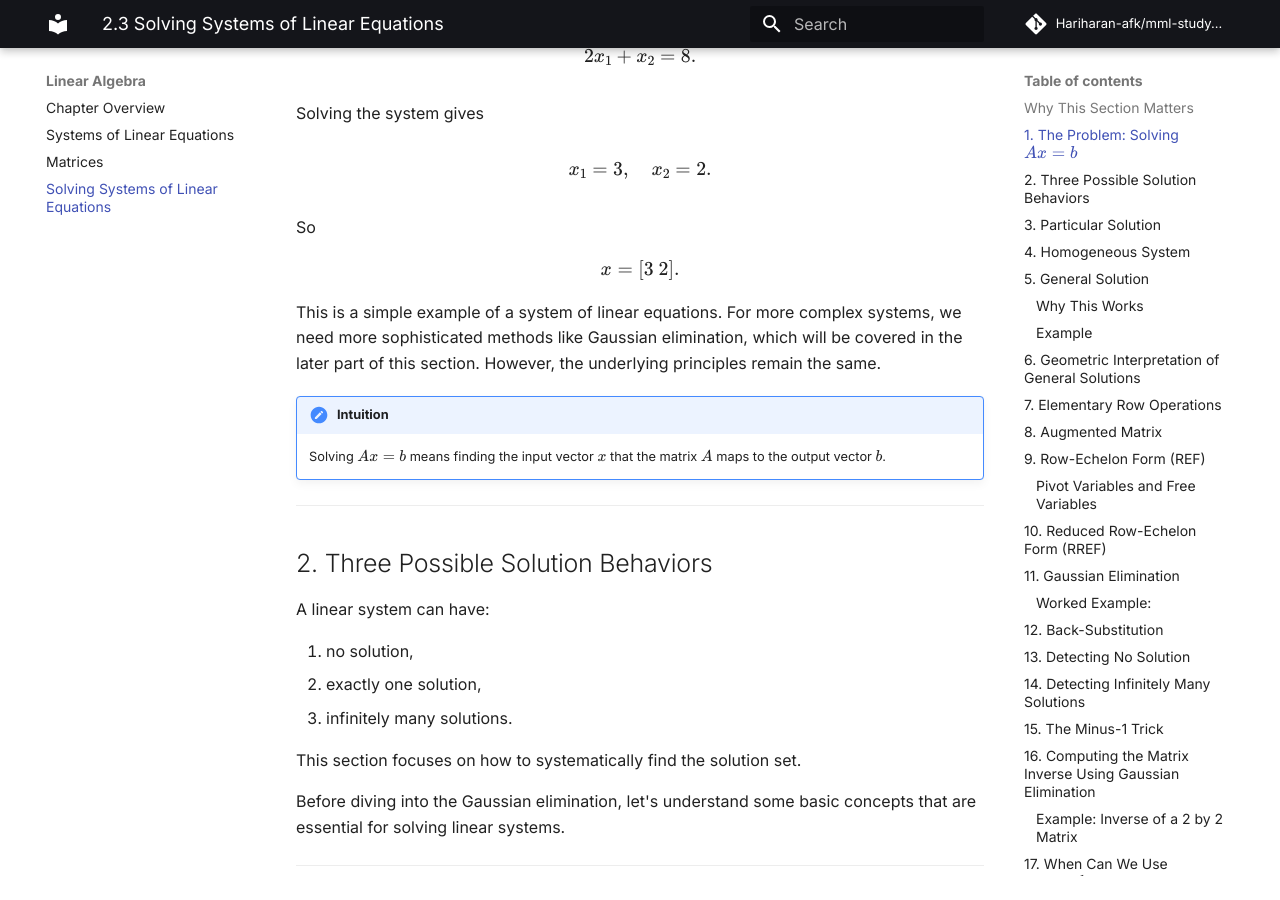
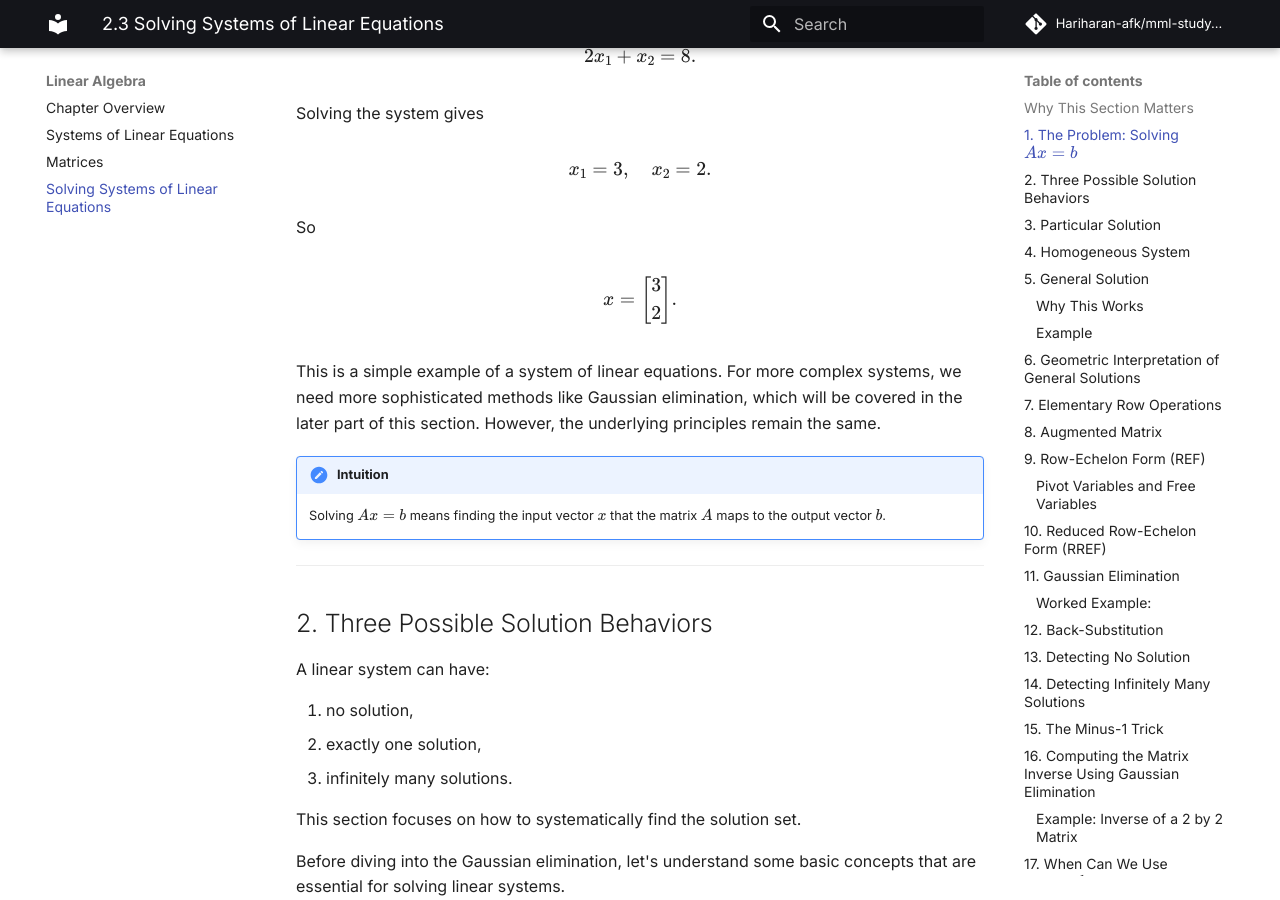
Before and after one commit to Hariharan-afk/mml-study-notes, an MkDocs documentation site: the page built from docs/02-linear-algebra/03-solving-systems-of-linear-equations.md, in a window 1280 px wide and 900 px high, scrolled down 2079 px. Built offline with MkDocs 1.6.1 and Material for MkDocs 9.7.7, drawn with Linux system fonts in a browser that asks for light colours; comment, search, counter and statistics services are not loaded.

```diff
--- a/docs/02-linear-algebra/03-solving-systems-of-linear-equations.md
+++ b/docs/02-linear-algebra/03-solving-systems-of-linear-equations.md
@@ -121,6 +121,7 @@ x =
 2
 \end{bmatrix}.
 $$
+
 This is a simple example of a system of linear equations. For more complex systems, we need more sophisticated methods like Gaussian elimination, which will be covered in the later part of this section. However, the underlying principles remain the same.
 
 !!! intuition
@@ -448,7 +449,7 @@ $$
 
 This describes all solutions.
 
-!!! Intuition
+!!! intuition
     So the general approach to solving a system of linear equations consists of 3 steps:
 
     1. Find a particular solution.
```
